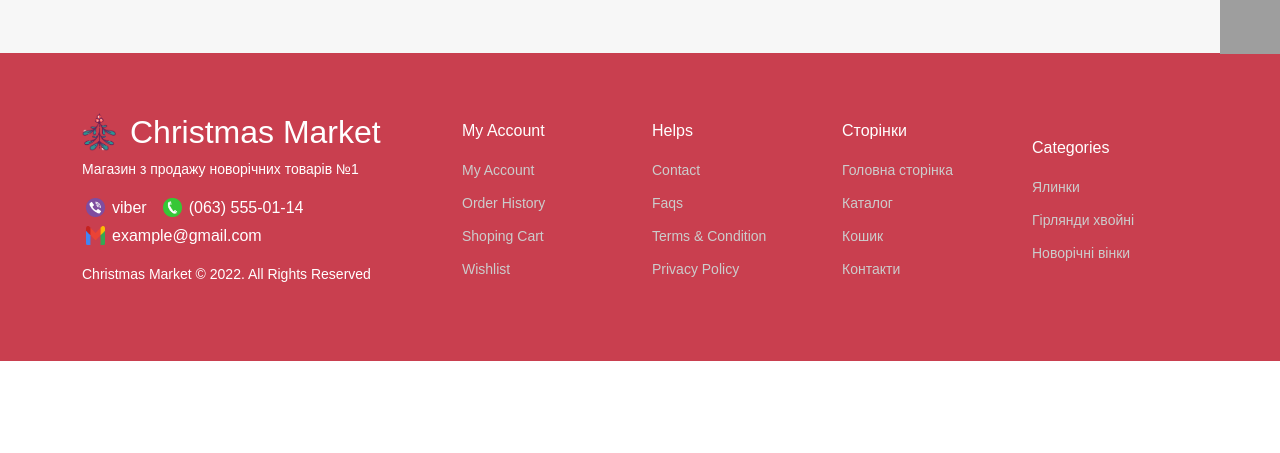
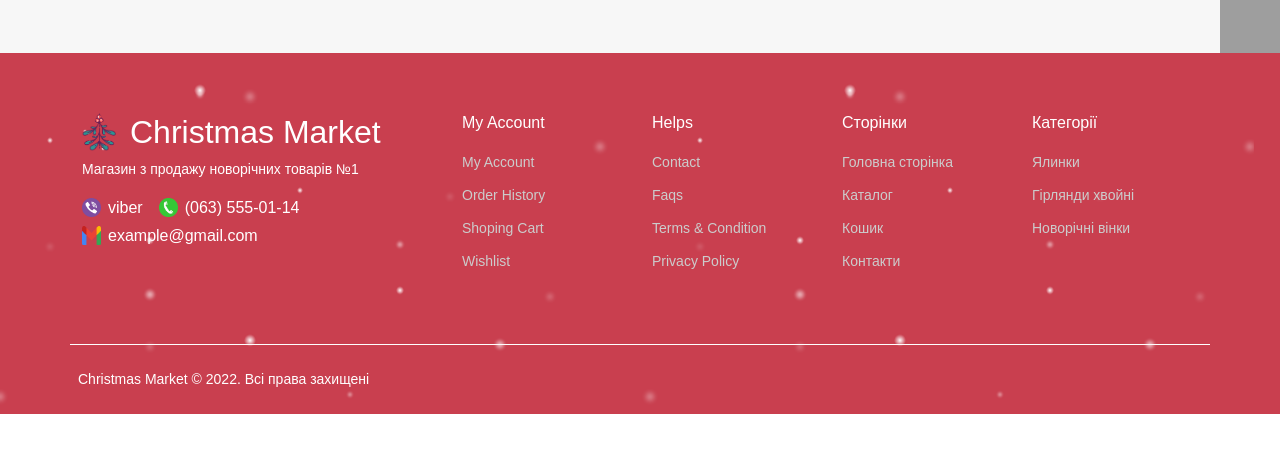
Before and after one commit to DdoseS1337/Christmas-Sale-Market-Website, a React (Create React App) app in the folder frontend/: page /basket/order in a window 1280 px wide. Shown: the part 237-690 px from the top of the page. Built offline with nearby package versions, Linux system fonts and the light colour scheme; grey boxes are pictures that could not be loaded.

Commit message:
Made Footer component

```diff
--- a/frontend/src/components/footer/BottomFooter.tsx
+++ b/frontend/src/components/footer/BottomFooter.tsx
@@ -5,16 +5,18 @@ import Col from 'react-bootstrap/Col'
 import FooterList from './FooterList'
 import HeaderLogo from '../Header/HeaderLogo'
 import { LinkWithIcon } from '../common/LinkWithIcon'
+import Snowfall from '../UserInterface/Snowfall'
 
 function BottomFooter() {
     return (
         <div className='bottom-footer'>
+            <Snowfall />
             <Container>
                 <Row className='bottom-footer__row'>
                     <Col xs={4}>
                         <HeaderLogo />
                         <p className='mt-2'>Магазин з продажу новорічних товарів №1</p>
-                        <div className='d-flex mb-1 ms-1'>
+                        <div className='d-flex mb-1'>
                             <LinkWithIcon
                                 to="#"
                                 src="/images/icons/viber.png"
@@ -31,9 +33,7 @@ function BottomFooter() {
                             to="#"
                             src="/images/icons/gmail.png"
                             text="example@gmail.com"
-                            className='ms-1'
                         />
-                        <p className='mt-3'>Christmas Market © 2022. All Rights Reserved</p>
                     </Col>
                     <Col>
                         <FooterList
@@ -70,7 +70,7 @@ function BottomFooter() {
                     </Col>
                     <Col>
                         <FooterList
-                            title="Categories"
+                            title="Категорії"
                             list={[
                                 { text: "Ялинки", link: "" },
                                 { text: "Гірлянди хвойні", link: "" },
@@ -79,6 +79,9 @@ function BottomFooter() {
                         />
                     </Col>
                 </Row>
+                <Row className='bottom-footer__bottom-row'>
+                    <p className='m-0 ps-2'>Christmas Market © 2022. Всі права захищені</p>
+                </Row>
             </Container>
         </div>
     )
--- a/frontend/src/styles/components/footer/bottom-footer.css
+++ b/frontend/src/styles/components/footer/bottom-footer.css
@@ -1,11 +1,22 @@
 .bottom-footer {
     background-color: var(--bg-primary);
-    padding-top: 60px;
-    padding-bottom: 60px;
+
     color: var(--light);
     font-size: 14px;
+
+    position: relative;
+}
+
+.bottom-footer .container {
+    padding-top: 60px;
 }
 
 .bottom-footer__row {
-    align-items: center;
+    padding-bottom: 60px;
+    align-items: start;
 }
+
+.bottom-footer__bottom-row {
+    border-top: 1px solid var(--light);
+    padding: 24px 0;
+}
```
